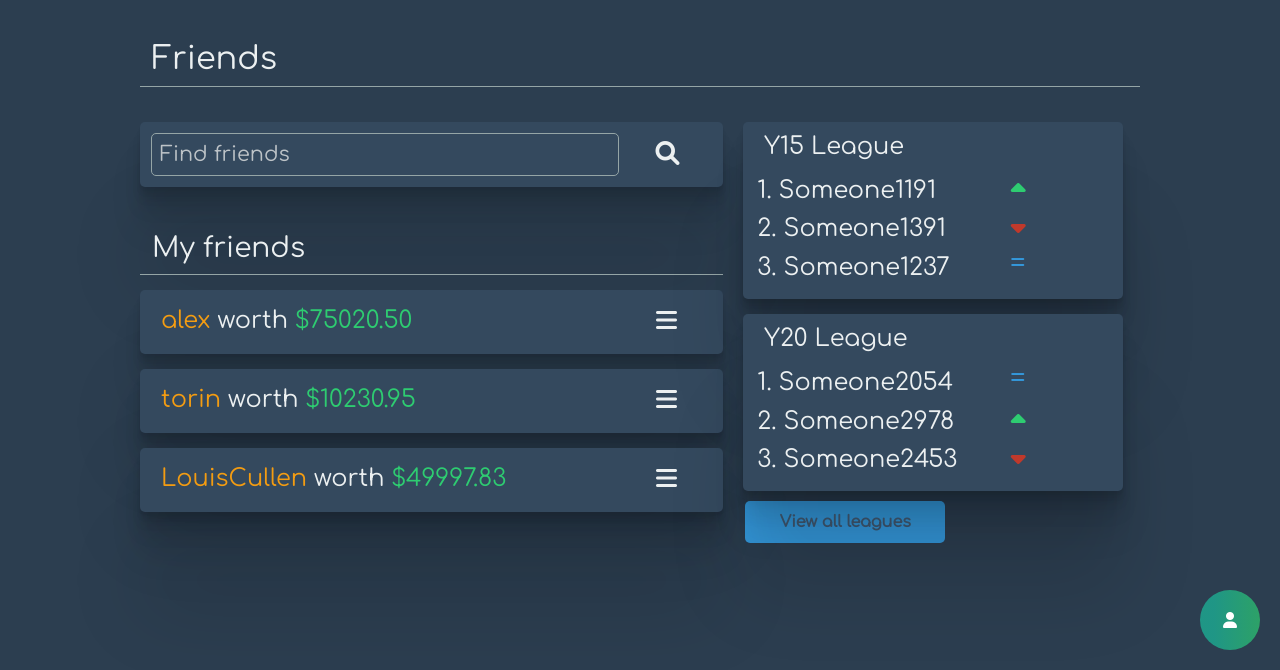
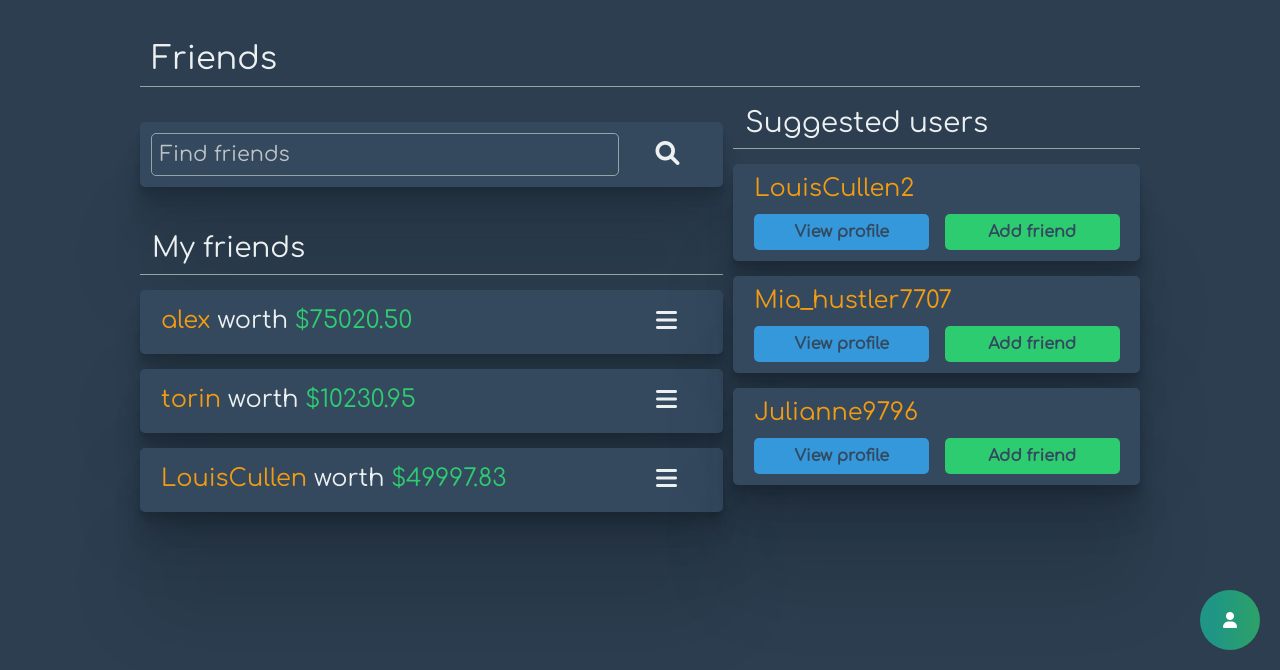
Before and after one commit to Manc-Y15/hustl.io, a Django app: page /friends/ in a window 1280 px wide. Shown: the part 130-800 px from the top of the page. Run offline with Django 4.2, Linux system fonts and the light colour scheme; a user stored in the database is signed in; data comes from the database, SQL or seed files in the repository; both versions use the stored data as it was after the commit; some libraries are stand-ins or nearby versions.

Commit message:
Basic suggestion algorithm implemented, currently shows 3 random friends of friends, and if less than 3 exist the other spots are filled with the highest valued users

```diff
--- a/src/main/main_views.py
+++ b/src/main/main_views.py
@@ -210,6 +210,7 @@ def remove_friend(request):
 def friends_view(request):
 	request.user.portfolio_value = getPortfolioValue(request.user)
 	friends = []
+	suggested_users = []
 	for friend in request.user.profile.friends.all():
 		friends.append([])
 		friendinfo = friends[-1]
@@ -224,6 +225,31 @@ def friends_view(request):
 		else:
 			friendinfo.append("Losing")
 			friendinfo.append( winvslose * -1)
+		for suggested in friend.profile.friends.all():
+			if suggested.username not in suggested_users and suggested != request.user and suggested not in request.user.profile.friends.all():
+				suggested_users.append(suggested.username)
+
+
+	random.shuffle(suggested_users)
+	print(suggested_users)
+	userlist = []
+
+	for player in User.objects.all():
+		userHoldings = [holding for holding in Holding.objects.filter(owner = player)]
+		totalPortValue = 0
+		for holding in userHoldings:
+			totalPortValue += round((holding.stock_id.current_price * holding.amount),2)
+		totalPortValue +=  player.portfolio.balance
+		player.portfolio_value = totalPortValue
+		userlist.append(player)
+	userlist.sort(key = lambda x: x.portfolio_value)
+	userlist = userlist[::-1]
+
+	n=0
+	while len(suggested_users)<3 and n<len(userlist):
+		if userlist[n].username not in suggested_users and userlist[n] != request.user and userlist[n] not in request.user.profile.friends.all():
+			suggested_users.append(userlist[n].username)
+		n+=1
 
 	requests=[]
 
@@ -247,5 +273,6 @@ def friends_view(request):
 	return render(request, 'accounts/friends.html', {
 		'friends':friends,
 		'leagues':leagues,
-		'requests':requests #change to requests once requests info is imported
+		'requests':requests,
+		'suggestions':suggested_users
 		})
--- a/src/templates/accounts/friends.html
+++ b/src/templates/accounts/friends.html
@@ -101,27 +101,24 @@
 					</div>
 					<div class="col" style="margin-left: 10px;padding-top: 20px;">
 						<div class="grid">
-							<div class="row">
-								{% for league in leagues %}
-								<div class="league-preview col-sm-12 col-6">
-									<h4 class="league-preview-text" style="padding-bottom: 10px;">{{league.0}}</h4>
-									{% for user in league|slice:"1:" %}
-									{% cycle '1' '2' '3' as position silent %}
-									<div class="league-preview-row row">
-										<h4 class="league-preview-text col-9 col-md-8">{{position}}. {{user.0}}</h4>
-										{% if user.1 == 'Up' %}
-										<i class="fa fa-solid fa-caret-up col" style="font-size: 1.5em; color: var(--emerald);"></i>
-										{% elif user.1 == 'Down' %}
-										<i class="fa fa-solid fa-caret-down col" style="font-size: 1.5em; color: var(--pomegranate);"></i>
-										{% else %}
-										<i class="fa fa-solid fa-equals col" style="font-size: 1em; color: var(--river);"></i>
-										{% endif %}
-									</div>
-									{% endfor %}
+							<div class="row" style="border-bottom:1px solid #95a5a6;">
+								<h3 style="text-align: left;">Suggested users</h3>
+							</div>
+							{% for suggestion in suggestions %}
+								<div class="profile-input row" id="{{search_result_name}}_result" style="margin-bottom: 15px;">
+									<h4 class="profile-input-text col-10 flex-wrap">
+										<span style="color: #f39c12">{{suggestion}}</span>
+									</h4>
+									<a class="col-6" href="/portfolio/{{suggestion}}" style="padding:0">
+										<button style="margin-top: 10px;" class="default-button col-12" type="button" name="view_profile">View profile</button>
+									</a>
+									<form hx-post="/friends/request" hx-swap="afterend" class="col-6" style="padding: 0;">
+										{% csrf_token %}
+										<input type="hidden" name="username" value="{{suggestion}}">
+										<button style="margin-top: 10px;" class="add-friend-button col-12" type="submit" name="Add_friend">Add friend</button>
+									</form>
 								</div>
 							{% endfor %}
-							</div>
-							<a href="leagues.html" class="default-button row justify-content-center" style="padding-top: 0.488em;padding-bottom: 0.488em; max-width: 200px; max-height: 160px; margin-top: 10px; margin-left: 0;">View all leagues</a>
 						</div>
 					</div>
 				</div>
--- a/src/templates/accounts/friends_response.html
+++ b/src/templates/accounts/friends_response.html
@@ -10,9 +10,9 @@
 	<h4 class="profile-input-text col-10 flex-wrap">
 		<span style="color: #f39c12">{{search_result_name}}</span>
 	</h4>
-	<form class="col-6">
-		<button style="margin-top: 10px;" class="default-button col-12" type="button" name="view_profile" onclick="viewProfile(this);">View profile</button>
-	</form>
+	<a class="col-6" href="/portfolio/{{search_result_name}}">
+		<button style="margin-top: 10px;" class="default-button col-12" type="button" name="view_profile">View profile</button>
+	</a>
 	<form hx-post="/friends/request" hx-swap="afterend" class="col-6">
 		{% csrf_token %}
 		<input type="hidden" name="username" value="{{search_result_name}}">
```
Also changed, not shown: src/db.sqlite3.
